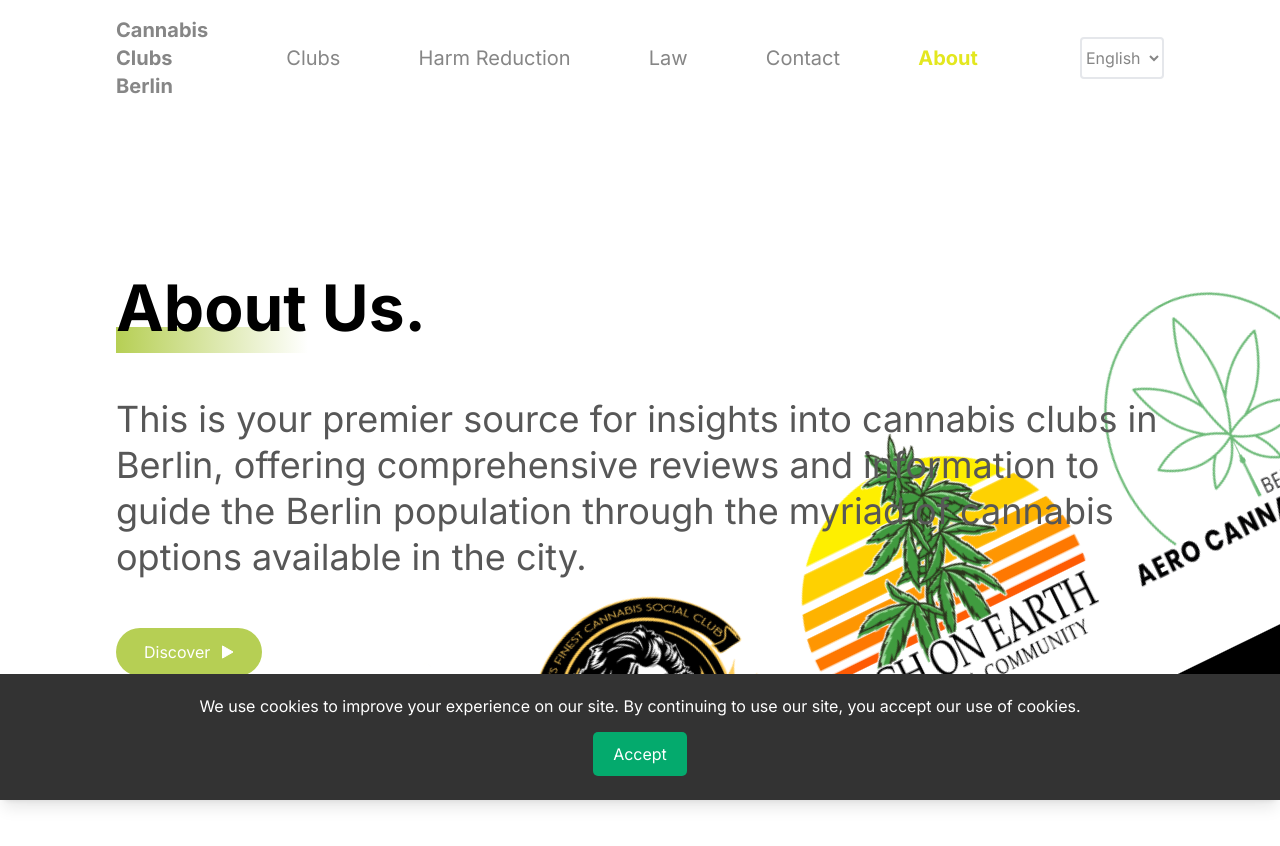
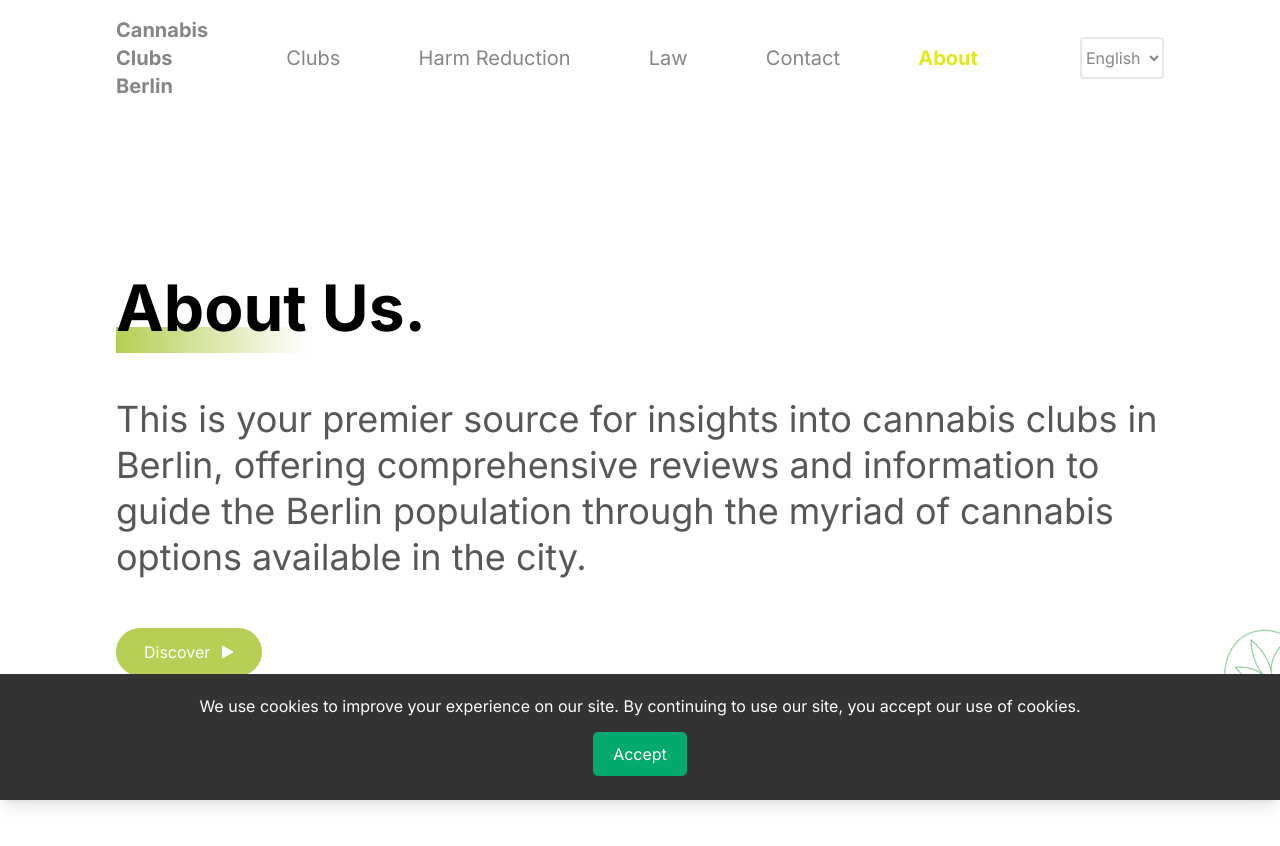
Before and after one commit to marcaufderheyde/cannabisclubsberlin.com, a Next.js app: page /en/about in a window 1280 px wide. Shown: the top 846 px of the page. Built offline with nearby package versions, Linux system fonts and the light colour scheme.

Commit message:
[CAN-47] Fix Image scaling issue Problem Image was overlapping text div
Solution
Make image dependant of vw to scale it. Not the prettiest yet, but
workable to a redesign. Can always go back and rework
Note

```diff
--- a/app/[locale]/about/page.tsx
+++ b/app/[locale]/about/page.tsx
@@ -1,6 +1,7 @@
 import AboutContent from './about-content';
 import { unstable_setRequestLocale } from 'next-intl/server';
 import Image from 'next/image';
+import ClubsTile from '@/public/clubs-tile.png';
 
 export default function About({
     params: { locale },
@@ -17,10 +18,8 @@ export default function About({
             <div className='absolute overflow-hidden w-full h-full left-0 top-0 z-[-1]'>
                 <div className='relative w-full h-full'>
                     <Image
-                        className='hidden lg:block lg:absolute lg:bottom-[-840px] lg:right-[-300px] lg:transform lg:rotate-[-26deg]'
-                        src='/clubs-tile.png'
-                        width={1226.63}
-                        height={1226.63}
+                        className='hidden xl:block xl:absolute w-[37vw] bottom-[-350px] right-[-10vw] transform lg:rotate-[-26deg]'
+                        src={ClubsTile}
                         alt='Picture of various logos from different cannabis social clubs.'
                     />
                 </div>
```
